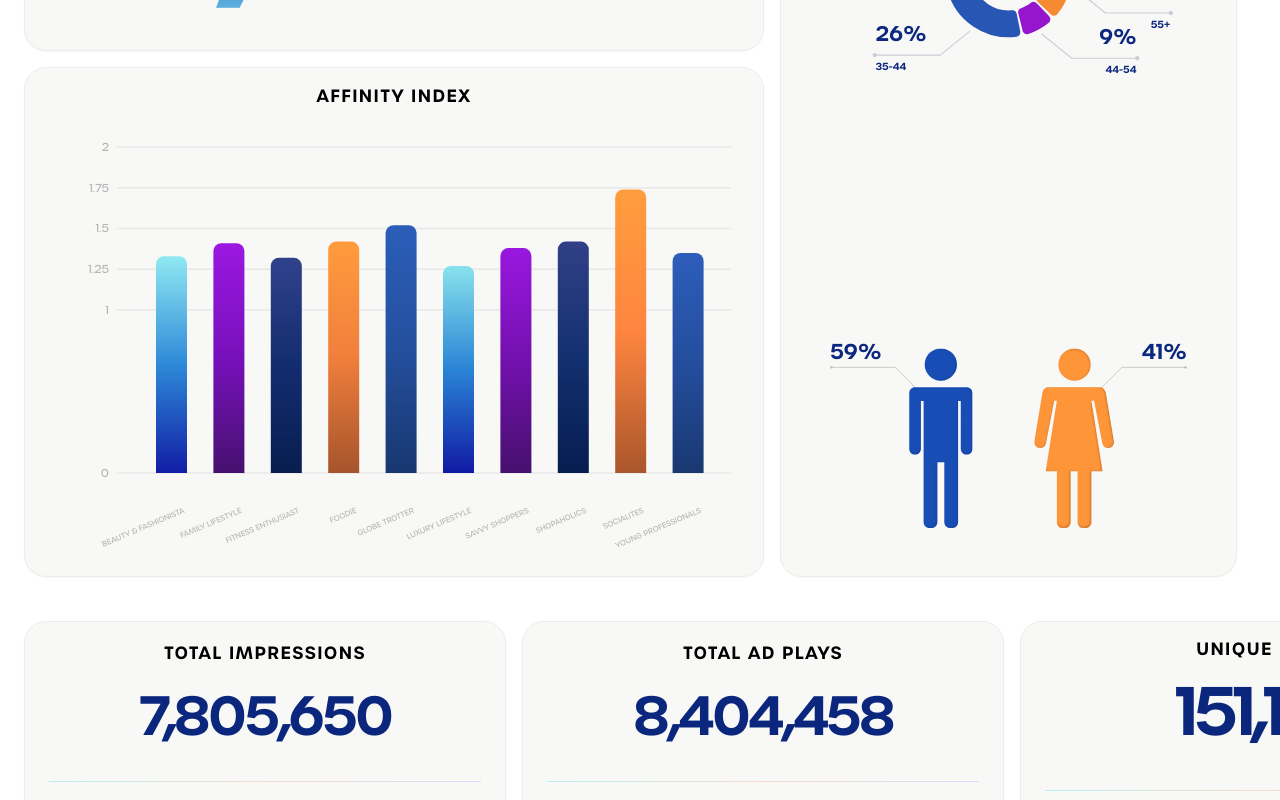
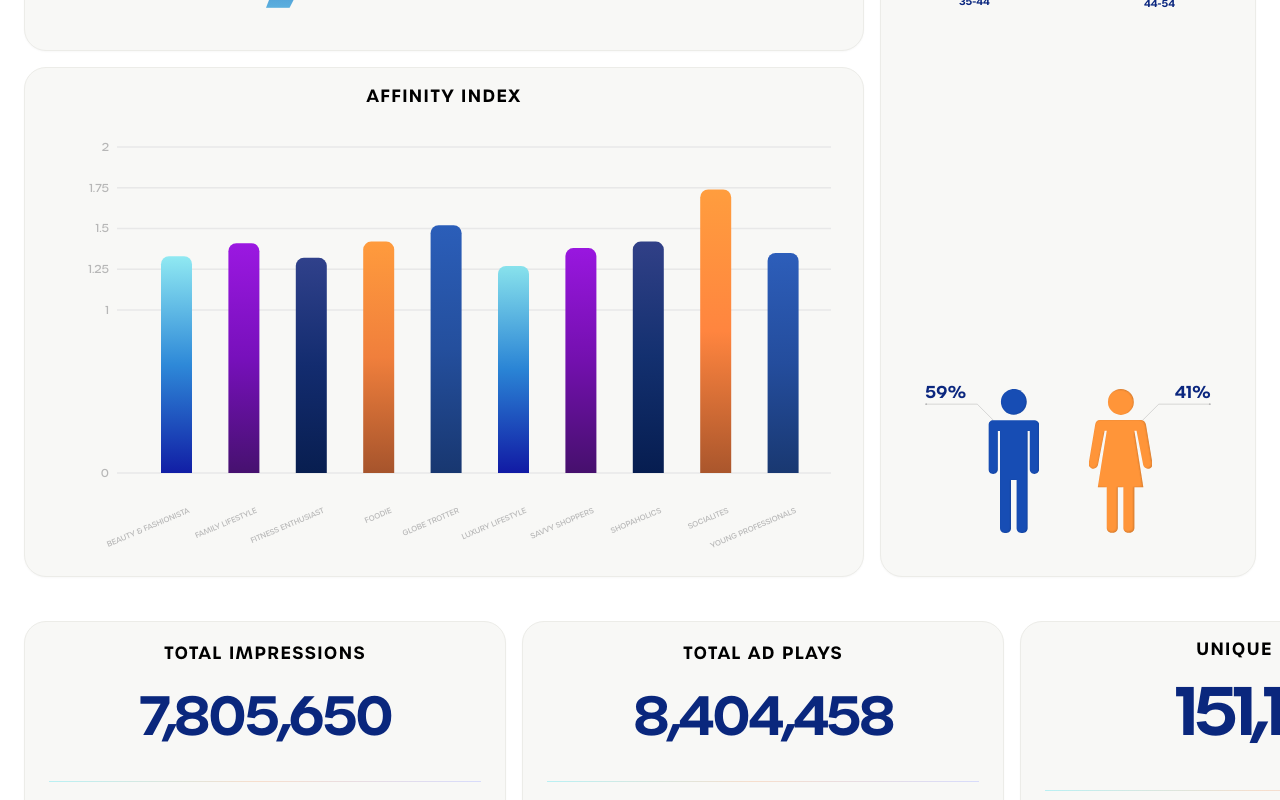
Before and after one commit to irshadelevision/ring-chart-with-overflow, a Next.js app: page /report-1 in a window 1280 px wide. Shown: the part 420-1220 px from the top of the page. Built offline with nearby package versions, Linux system fonts and the light colour scheme.

Commit message:
increased the width of top part pt match bottom part

```diff
--- a/src/app/globals.css
+++ b/src/app/globals.css
@@ -103,8 +103,6 @@ body {
 
 .report-sheet {
   width: 100%;
-  max-width: 1440px;
-  margin-inline: auto;
   min-height: 760px;
 }
 
--- a/src/app/report-1/page.tsx
+++ b/src/app/report-1/page.tsx
@@ -247,7 +247,7 @@ export default function ReportOnePage() {
   return (
     <main className="report-print-stack font-urbane min-h-screen bg-white px-6 py-8 text-black">
       <ReportPage breakAfter className="space-y-4">
-        <header className="rounded-[22px] border border-[#ECECE8] bg-[#F8F8F6] px-10 py-5 shadow-[0_1px_2px_rgba(15,23,42,0.03)]">
+        <header className="mx-auto w-373 max-w-full rounded-[22px] border border-[#ECECE8] bg-[#F8F8F6] px-10 py-5 shadow-[0_1px_2px_rgba(15,23,42,0.03)]">
           <div className="flex items-start justify-between gap-4">
             <div>
               <p className="text-[2.05rem] font-semibold uppercase tracking-[-0.02em] text-black">
@@ -264,7 +264,7 @@ export default function ReportOnePage() {
           </div>
         </header>
 
-        <div className="grid grid-cols-[1.04fr_0.96fr] grid-rows-[300px_510px] gap-4">
+        <div className="mx-auto grid w-373 max-w-full grid-cols-[0.98fr_1.02fr] grid-rows-[300px_510px] gap-4">
           <ReportCard className="px-6 py-6">
             <TotalScreens
               value={totalScreens}
@@ -309,7 +309,7 @@ export default function ReportOnePage() {
           <ReportCard className="px-6 py-6">
             <AffinityBarChart
               data={affinityIndex}
-              chartWidth={690}
+              chartWidth={790}
               chartHeight={446}
               titleStyle={{ fontSize: "1.08rem" }}
               titleClassName="font-semibold tracking-[0.08em]"
@@ -328,7 +328,7 @@ export default function ReportOnePage() {
       </ReportPage>
 
       <ReportPage>
-        <div className="grid grid-cols-[1fr_1fr_0.98fr] gap-4">
+        <div className="mx-auto grid w-373 max-w-full grid-cols-[1fr_1fr_0.98fr] gap-4">
           <MetricReportCard
             title="Total Impressions"
             value={totalImpressions}
```
